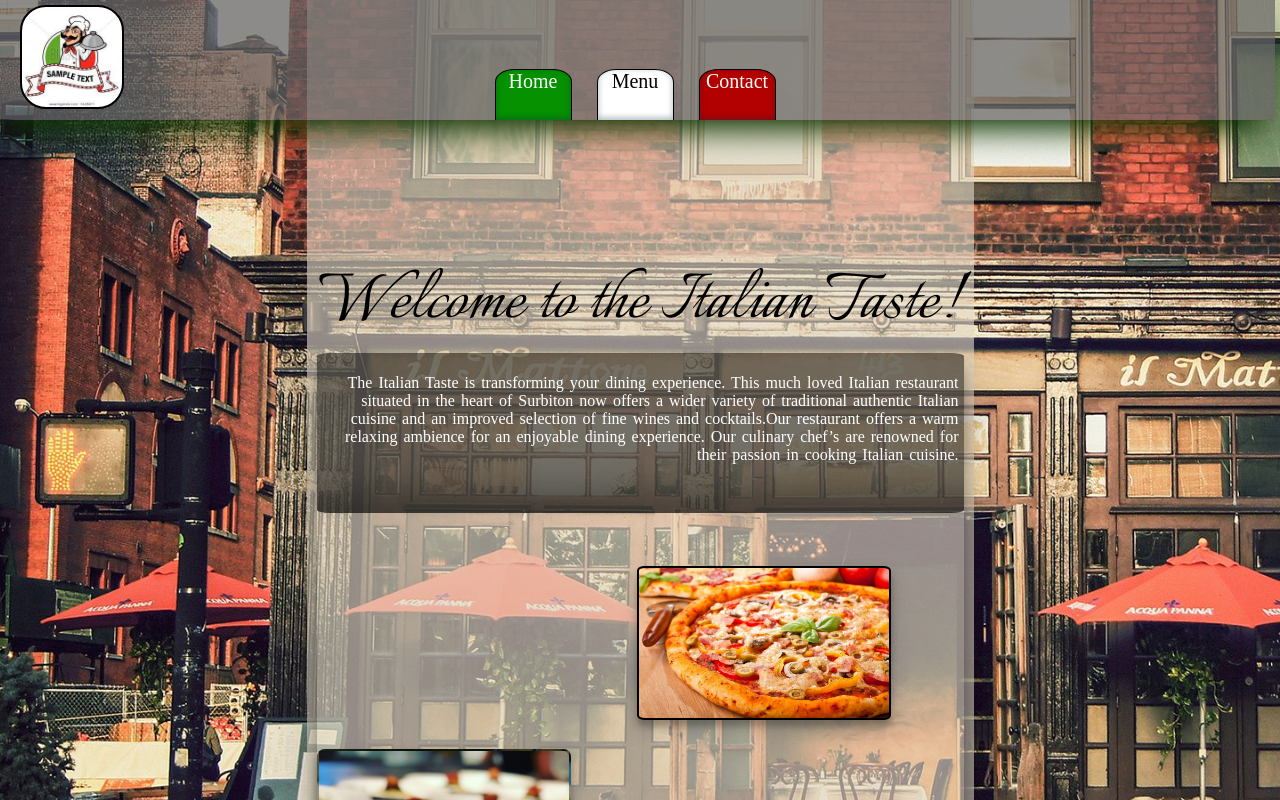
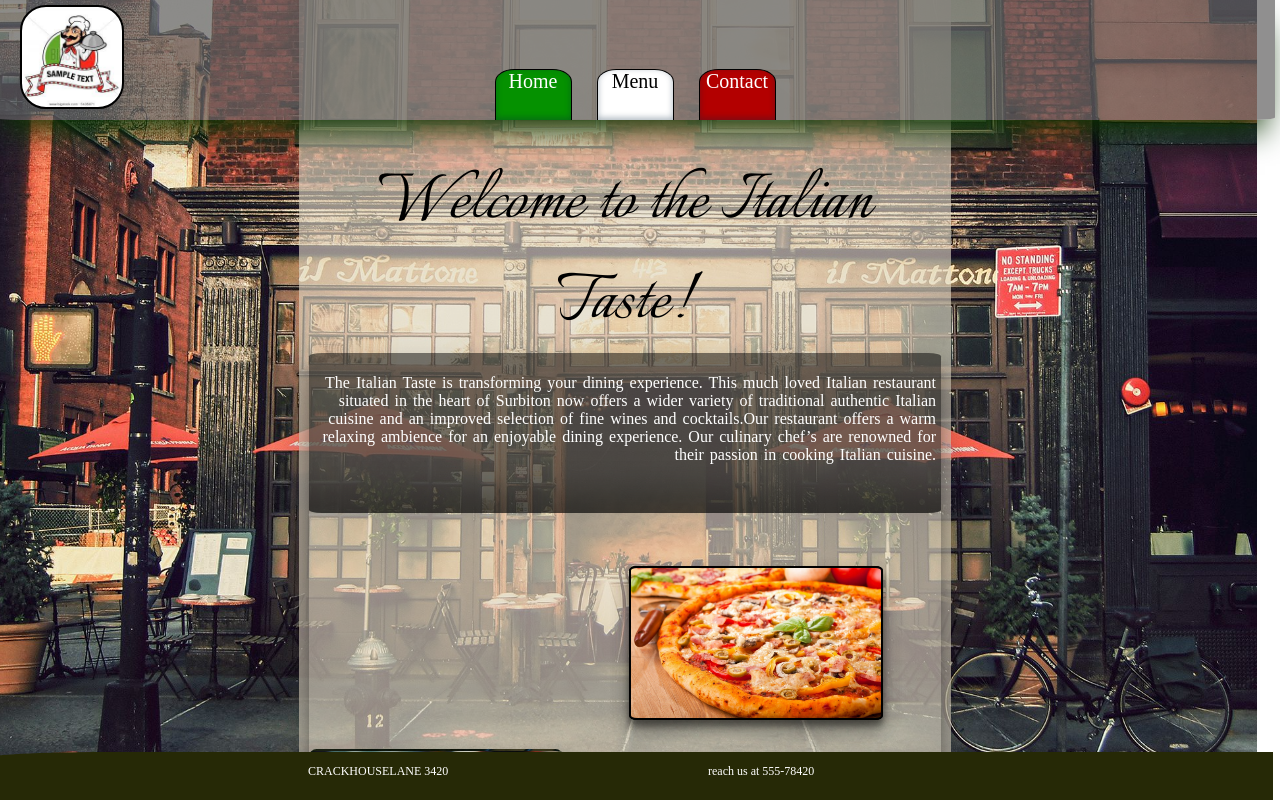
Before and after one commit to Jokkeuh/Restaurant-Page, a website built with webpack: page dist/index.html in a window 1280 px wide. Both pictures are taken after a click on the button 535 px from the left and 100 px from the top of the page. Shown: the top 800 px of the page. Built offline with nearby package versions, Linux system fonts and the light colour scheme; files whose address does not match are found by name.

Commit message:
fiddling around

```diff
--- /dev/null
+++ b/src/footer.js
@@ -0,0 +1,43 @@
+
+const CreateFooter = () => {
+    const footer = document.createElement("div");
+    const footerAdres = document.createElement("div")
+    const footerPhone = document.createElement("div")
+    const bodyContainer= document.getElementById("content")
+
+
+
+    footer.setAttribute("id", "footer");
+    footer.setAttribute("class","footer");
+    footerAdres.setAttribute("class","footerAdres")
+    footerPhone.setAttribute("class","footerPhone")
+
+
+    const appendEach = () => {
+        document.body.appendChild(bodyContainer);
+
+        bodyContainer.appendChild(footer);
+
+        header.appendChild(logo);
+        header.appendChild(navTab);
+
+        footer.appendChild(footerAdres)
+        footer.appendChild(footerPhone)
+
+    }
+
+
+    const fillEach= () =>{
+        footerAdres.innerText ="CRACKHOUSELANE 3420"
+        footerPhone.innerText ="reach us at 555-78420"
+    }
+
+    appendEach()
+    fillEach()
+
+
+
+}
+
+
+export {CreateFooter}
--- /dev/null
+++ b/src/header.js
@@ -0,0 +1,82 @@
+
+
+const CreateHeader =()=>{
+
+       const bodyContainer= document.getElementById("content")
+       const header = document.createElement("div");
+       const logo =  document.createElement("div");
+
+
+
+
+        //nav Bar
+        const navTab = document.createElement("div");
+        const navTabHome = document.createElement("div");
+        const navTabMenu = document.createElement("div");
+        const navTabContact = document.createElement("div");
+
+            //nav Buttons
+        const homeBtn = document.createElement("button");
+        const menuBtn = document.createElement("button");
+        const contactBtn = document.createElement("button");
+
+
+
+
+
+        header.setAttribute("id", "header");
+        header.setAttribute("class","header");
+
+        logo.setAttribute("id", "logo");
+        logo.setAttribute("class","logo");
+
+
+        // navigation bar
+        navTab.setAttribute("id","navTab")
+        navTab.setAttribute("class","navTab")
+
+        navTabHome.setAttribute("id","navHome")
+        navTabHome.setAttribute("class","navHome")
+        homeBtn.setAttribute("type","button")
+        homeBtn.setAttribute("id","homeBtn")
+        homeBtn.setAttribute("class","homeBtn")
+
+
+
+        navTabMenu.setAttribute("id","navMenu")
+        navTabMenu.setAttribute("class","navMenu")
+        menuBtn.setAttribute("id","menuBtn")
+        menuBtn.setAttribute("class","menuBtn")
+
+
+        navTabContact.setAttribute("id","navContact")
+        navTabContact.setAttribute("class","navContact")
+        contactBtn.setAttribute("id","contactBtn")
+        contactBtn.setAttribute("class","contactBtn")
+
+        const appendEach =()=>{
+            bodyContainer.appendChild(header)
+            header.appendChild(logo)
+            header.appendChild(navTab)
+            navTab.appendChild(navTabHome)
+            navTab.appendChild(navTabMenu)
+            navTab.appendChild(navTabContact)
+            navTabHome.appendChild(homeBtn)
+            navTabMenu.appendChild(menuBtn)
+            navTabContact.appendChild(contactBtn)
+        }
+        appendEach()
+
+        const fillEach = () =>{
+            navTabHome.innerText = "Home"
+            navTabHome.appendChild(homeBtn);
+            navTabMenu.innerText = "Menu"
+            navTabMenu.appendChild(menuBtn)
+            navTabContact.innerText = "Contact"
+            navTabContact.appendChild(contactBtn)
+        }
+        fillEach()
+}
+
+
+export {CreateHeader}
--- a/src/index.js
+++ b/src/index.js
@@ -1,7 +1,12 @@
 
 import {PageOne, PageTwo, PageThree} from "./pageloader.js";
+import{CreateHeader}from "./header.js"
+import{CreateFooter}from "./footer.js"
 import'./style.css';
 
+PageOne()
+CreateHeader()
+CreateFooter()
 
 
 
@@ -11,13 +16,15 @@ console.log("Twerkt")
 
 
 //home, menu, contact
-PageOne()
 //PageTwo()
 //PageThree()
 
 
 
 const runDis =() => {
+
+
+
 
     const homeBtn = document.getElementById("homeBtn")
     const menuBtn = document.getElementById("menuBtn")
@@ -26,9 +33,17 @@ const runDis =() => {
 
 
 
+
+
     let homePage = false;
     let menuPage = false;
     let contactPage = false;
+
+    let currentPage = []
+
+    //currentPage = document.getElementById("")
+
+
 
 
 
@@ -37,46 +52,26 @@ const runDis =() => {
     const setPage = () => {
 
         const bannerLight = document.getElementById("header")
-        const pageOne = document.getElementById("contentPage1")
-        const pageTwo = document.getElementById("contentPage2")
-        const containerOne = document.getElementById("container")
-
-
-
         /*const boxShadowHeader = ()=>{
 
         }*/
         if (homePage === true) {
             console.log("last check home")
             bannerLight.style.boxShadow ="rgb(12 51 0) 0px 20px 30px -10px"
-            pageTwo.style.display ="none"
-            pageOne.style.display = ""
 
 
-           PageOne()
+
+
         }
         if (menuPage === true){
             console.log("last check menu")
             bannerLight.style.boxShadow = "rgb(255 255 255) 0px 20px 30px -10px"
-            pageOne.style.display ="none"
-            pageTwo.style.display = ""
-
-
-
-            PageTwo()
-
-
-
 
 
         }
         if (contactPage === true){
             console.log("last check contact")
             bannerLight.style.boxShadow = "rgb(118 8 0) 0px 20px 30px -10px"
-
-            //pageThree.style.display = "none"
-
-
 
         }
     }
@@ -87,11 +82,15 @@ const runDis =() => {
 
     homeBtn.addEventListener('click', () => {
 
+
+
         homePage = true;
         menuPage = false;
         contactPage = false;
+        PageOne()
+        setPage()
 
-        setPage()
+
 
 
 
@@ -108,6 +107,7 @@ const runDis =() => {
 
 
         setPage()
+        PageTwo()
 
 
     })
@@ -121,6 +121,8 @@ const runDis =() => {
         menuPage = false;
         contactPage = true;
         setPage()
+        PageThree()
+
 
 
     })
--- a/src/pageloader.js
+++ b/src/pageloader.js
@@ -1,34 +1,47 @@
-const PageTwo = () => {
-    const mainScreen = document.getElementById("content");
+const mainScreen = document.getElementById("content");
+const fillInContainer = document.createElement("div");
+mainScreen.appendChild(fillInContainer)
 
 
-    const contentPage2 = document.createElement("div");
-    const header = document.createElement("div");
-    const footer = document.createElement("div");
-    const logo =  document.createElement("div");
+
+const PageThree = () => {
 
 
-    //nav Bar
-    const navTab = document.createElement("div");
-    const navTabHome = document.createElement("div");
-    const navTabMenu = document.createElement("div");
-    const navTabContact = document.createElement("div");
-
-    //nav Buttons
-    const homeBtn = document.createElement("button");
-    const menuBtn = document.createElement("button");
-    const contactBtn = document.createElement("button");
+    const mainScreen = document.getElementById("content");
+    const contentPage3 = document.createElement("div")
 
 
-    // footer
-    const footerAdres = document.createElement("div")
-    const footerPhone = document.createElement("div")
+    // content on page 3
 
-    // content on page 2
-    const viewScreen = document.createElement("div")
 
-    const aboutUs = document.createElement("div");
-    const hoursInfo = document.createElement("div");
+
+    // set attributes
+
+
+    contentPage3.setAttribute("id","contentPage3");
+    contentPage3.setAttribute("class","contentPage3");
+
+
+
+    const appendEach = () => {
+        console.log(mainScreen);
+
+        console.log(contentPage3)
+
+        document.body.appendChild(mainScreen)
+        mainScreen.appendChild(fillInContainer)
+
+        fillInContainer.appendChild(contentPage3);
+        fillInContainer.setAttribute("id","fillInContainer")
+    }
+
+
+    appendEach();
+    //fillDiv();
+
+
+
+}
 
 
 
@@ -36,113 +49,37 @@ const PageTwo = () => {
 
 
 
+const PageTwo = () => {
+
+
+    const mainScreen = document.getElementById("content");
+    const contentPage2 = document.createElement("div")
+
+
+    // content on page 2
 
 
 
     // set attributes
-    container.setAttribute("id","container");
-    container.setAttribute("class","container");
+
 
     contentPage2.setAttribute("id","contentPage2");
     contentPage2.setAttribute("class","contentPage2");
 
-    header.setAttribute("id", "header");
-    header.setAttribute("class","header");
-
-    logo.setAttribute("id", "logo");
-    logo.setAttribute("class","logo");
-
-    //footer info and divs
-    footer.setAttribute("id", "footer");
-    footer.setAttribute("class","footer");
-    footerAdres.setAttribute("class","footerAdres")
-    footerPhone.setAttribute("class","footerPhone")
-
-
-    // navigation bar
-    navTab.setAttribute("id","navTab")
-    navTab.setAttribute("class","navTab")
-
-    navTabHome.setAttribute("id","navHome")
-    navTabHome.setAttribute("class","navHome")
-    homeBtn.setAttribute("type","button")
-    homeBtn.setAttribute("id","homeBtn")
-    homeBtn.setAttribute("class","homeBtn")
-
-
-
-    navTabMenu.setAttribute("id","navMenu")
-    navTabMenu.setAttribute("class","navMenu")
-    menuBtn.setAttribute("id","menuBtn")
-    menuBtn.setAttribute("class","menuBtn")
-
-
-    navTabContact.setAttribute("id","navContact")
-    navTabContact.setAttribute("class","navContact")
-    contactBtn.setAttribute("id","contactBtn")
-    contactBtn.setAttribute("class","contactBtn")
-
-
-    viewScreen.setAttribute("id", "viewScreen")
-    viewScreen.setAttribute("class", "viewScreen")
-
-
-
-
-    aboutUs.setAttribute("id", "aboutUs")
-    aboutUs.setAttribute("class", "aboutUs")
-
-    hoursInfo.setAttribute("id", "hoursInfo")
-    hoursInfo.setAttribute("class", "hoursInfo")
-
-
-
-
-
 
     const appendEach = () => {
-        document.body.appendChild(mainScreen);
-        mainScreen.appendChild(container);
+        console.log(mainScreen);
 
-        container.appendChild(contentPage2);
-        container.appendChild(header);
-        container.appendChild(footer);
+        console.log(contentPage2)
 
-        header.appendChild(logo);
-        header.appendChild(navTab);
+        document.body.appendChild(mainScreen)
 
-        footer.appendChild(footerAdres)
-        footer.appendChild(footerPhone)
-
-
-        viewScreen.appendChild(aboutUs);
-        viewScreen.appendChild(hoursInfo);
-
-        contentPage2.appendChild(viewScreen);
-
-
-
-        navTab.appendChild(navTabHome);
-        navTab.appendChild(navTabMenu);
-        navTab.appendChild(navTabContact);
-
+        mainScreen.appendChild(contentPage2);
     }
 
 
-    const fillDiv = () => {
-
-        navTabHome.innerText = "Home"
-        navTabHome.appendChild(homeBtn);
-        navTabMenu.innerText = "Menu"
-        navTabMenu.appendChild(menuBtn)
-        navTabContact.innerText = "Contact"
-        navTabContact.appendChild(contactBtn)
-
-
-    }
-
     appendEach();
-    fillDiv();
+    //fillDiv();
 
 
 
@@ -153,97 +90,26 @@ const PageTwo = () => {
 
 
 const PageOne = () => {
-    const mainScreen = document.getElementById("content");
 
-    const container = document.createElement("div");
-    const contentPage1 = document.createElement("div");
-    const header = document.createElement("div");
-    const footer = document.createElement("div");
-    const logo =  document.createElement("div");
+    //
 
     // imgs
     const imgOne = document.createElement("div");
     const imgTwo = document.createElement("div");
 
-    //nav Bar
-    const navTab = document.createElement("div");
-    const navTabHome = document.createElement("div");
-    const navTabMenu = document.createElement("div");
-    const navTabContact = document.createElement("div");
-
-    //nav Buttons
-    const homeBtn = document.createElement("button");
-    const menuBtn = document.createElement("button");
-    const contactBtn = document.createElement("button");
-
-
-    // footer
-    const footerAdres = document.createElement("div")
-    const footerPhone = document.createElement("div")
-
     // content on page 1
+    const contentPage1 = document.createElement("div")
     const viewScreen = document.createElement("div")
     const textOnPage1 = document.createElement("div");
     const titleOnPage1 = document.createElement("div");
-    const aboutUs = document.createElement("div");
-    const hoursInfo = document.createElement("div");
     const paraPageOne = document.createElement("p")
 
 
-
-
-
-
-
-
-
-
-    // set attributes
-    container.setAttribute("id","container");
-    container.setAttribute("class","container");
+ //page one
 
     contentPage1.setAttribute("id","contentPage1");
     contentPage1.setAttribute("class","contentPage1");
 
-    header.setAttribute("id", "header");
-    header.setAttribute("class","header");
-
-    logo.setAttribute("id", "logo");
-    logo.setAttribute("class","logo");
-
-    //footer info and divs
-    footer.setAttribute("id", "footer");
-    footer.setAttribute("class","footer");
-    footerAdres.setAttribute("class","footerAdres")
-    footerPhone.setAttribute("class","footerPhone")
-
-
-    // navigation bar
-    navTab.setAttribute("id","navTab")
-    navTab.setAttribute("class","navTab")
-
-    navTabHome.setAttribute("id","navHome")
-    navTabHome.setAttribute("class","navHome")
-    homeBtn.setAttribute("type","button")
-    homeBtn.setAttribute("id","homeBtn")
-    homeBtn.setAttribute("class","homeBtn")
-
-
-
-    navTabMenu.setAttribute("id","navMenu")
-    navTabMenu.setAttribute("class","navMenu")
-    menuBtn.setAttribute("id","menuBtn")
-    menuBtn.setAttribute("class","menuBtn")
-
-
-    navTabContact.setAttribute("id","navContact")
-    navTabContact.setAttribute("class","navContact")
-    contactBtn.setAttribute("id","contactBtn")
-    contactBtn.setAttribute("class","contactBtn")
-
-
-
-  //page one
     imgOne.setAttribute("id", "imgOne")
     imgOne.setAttribute("class", "imgOne")
 
@@ -262,11 +128,6 @@ const PageOne = () => {
     titleOnPage1.setAttribute("id", "titleOnPageOne")
     titleOnPage1.setAttribute("class","titleOnPageOne")
 
-    aboutUs.setAttribute("id", "aboutUs")
-    aboutUs.setAttribute("class", "aboutUs")
-
-    hoursInfo.setAttribute("id", "hoursInfo")
-    hoursInfo.setAttribute("class", "hoursInfo")
 
 
 
@@ -275,52 +136,21 @@ const PageOne = () => {
 
     const appendEach = () => {
         document.body.appendChild(mainScreen);
-        mainScreen.appendChild(container);
-
-        container.appendChild(contentPage1);
-        container.appendChild(header);
-        container.appendChild(footer);
-
-        header.appendChild(logo);
-        header.appendChild(navTab);
-
-        footer.appendChild(footerAdres)
-        footer.appendChild(footerPhone)
-
-
-
+        mainScreen.appendChild(contentPage1);
         viewScreen.appendChild(textOnPage1);
         textOnPage1.appendChild(paraPageOne);
-        viewScreen.appendChild(aboutUs);
-        viewScreen.appendChild(hoursInfo);
 
         contentPage1.appendChild(viewScreen);
         contentPage1.appendChild(titleOnPage1);
         contentPage1.appendChild(imgOne);
         contentPage1.appendChild(imgTwo);
 
-
-        navTab.appendChild(navTabHome);
-        navTab.appendChild(navTabMenu);
-        navTab.appendChild(navTabContact);
-
-
-
-
     }
 
 
     const fillDiv = () => {
 
-        navTabHome.innerText = "Home"
-        navTabHome.appendChild(homeBtn);
-        navTabMenu.innerText = "Menu"
-        navTabMenu.appendChild(menuBtn)
-        navTabContact.innerText = "Contact"
-        navTabContact.appendChild(contactBtn)
 
-        footerAdres.innerText = "Crackhouselane nr 344"
-        footerPhone.innerText = "GSM 032 494456923"
 
         titleOnPage1.innerText = "Welcome to the Italian Taste!"
         paraPageOne.innerText = "The Italian Taste is transforming your dining experience. This much loved Italian restaurant situated in the heart of Surbiton now offers a wider variety of traditional authentic Italian cuisine and an improved selection of fine wines and cocktails.Our restaurant offers a warm relaxing ambience for an enjoyable dining experience. Our culinary chef’s are renowned for their passion in cooking Italian cuisine."
@@ -333,4 +163,4 @@ const PageOne = () => {
 
 
 }
-    export {PageOne, PageTwo}
+    export {PageOne, PageTwo, PageThree}
--- a/src/style.css
+++ b/src/style.css
@@ -47,15 +47,19 @@
     box-shadow: rgba(0, 0, 0, 0.19) 0px 10px 20px, rgba(0, 0, 0, 0.23) 0px 6px 6px;
 }
 
-.container {
+.container,
+.content{
+    max-width: 100%;
+    max-height: 100%;
     margin: -15px;
     background-image: url(./img/italianImg.jpg);
-    background-size: cover;
+    background-size: 100%;
     font-family: "myFont2";
 
     background-repeat: no-repeat;
     background-position-x: fixed;
     background-position-y: fixed;
+    overflow: hidden;
 }
 
 
@@ -241,11 +245,13 @@
 
 
 .footer{
+    position: absolute;
+
     color: white;
     display: flex;
     justify-content: center;
     align-items: center;
-    bottom: 0px;
+    bottom: 0%;
     width: 100%;
     height: 3rem;
     font-size: 12px;
```
Also changed, not shown: dist/main.js.
